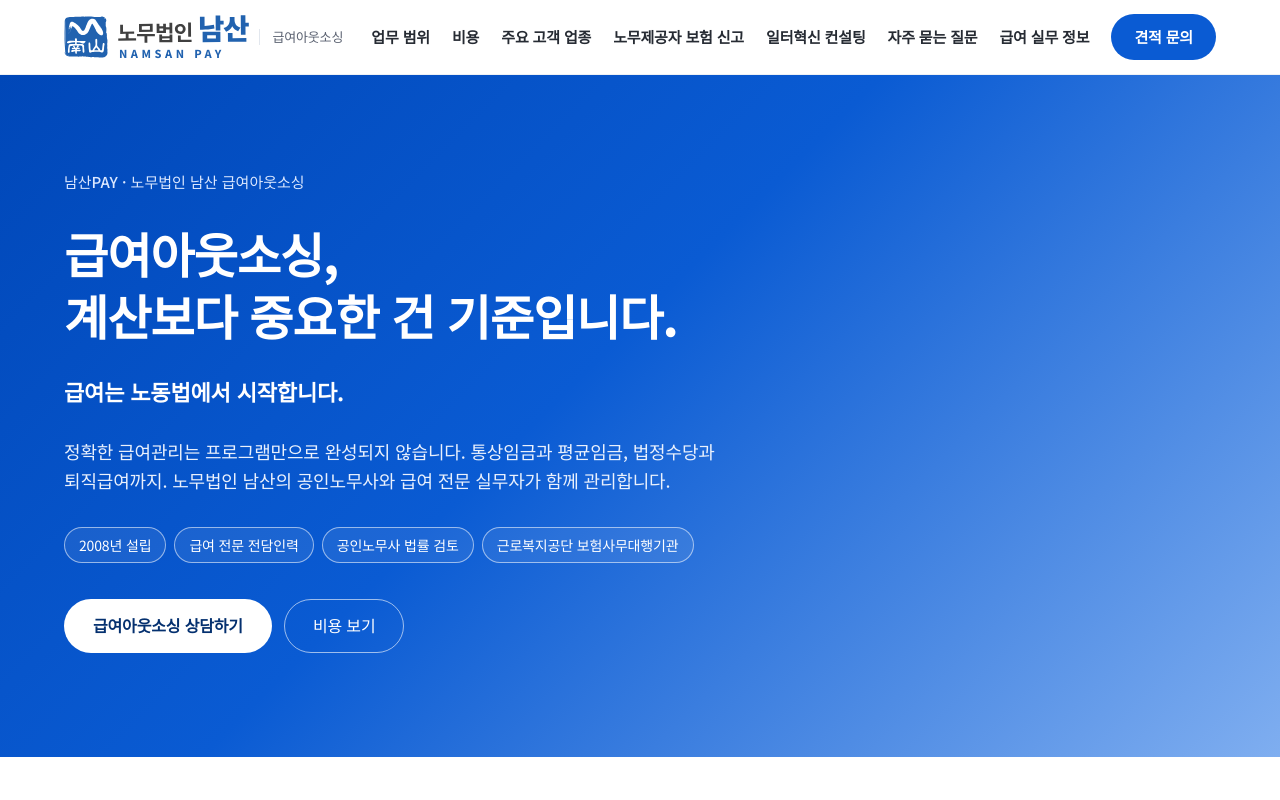
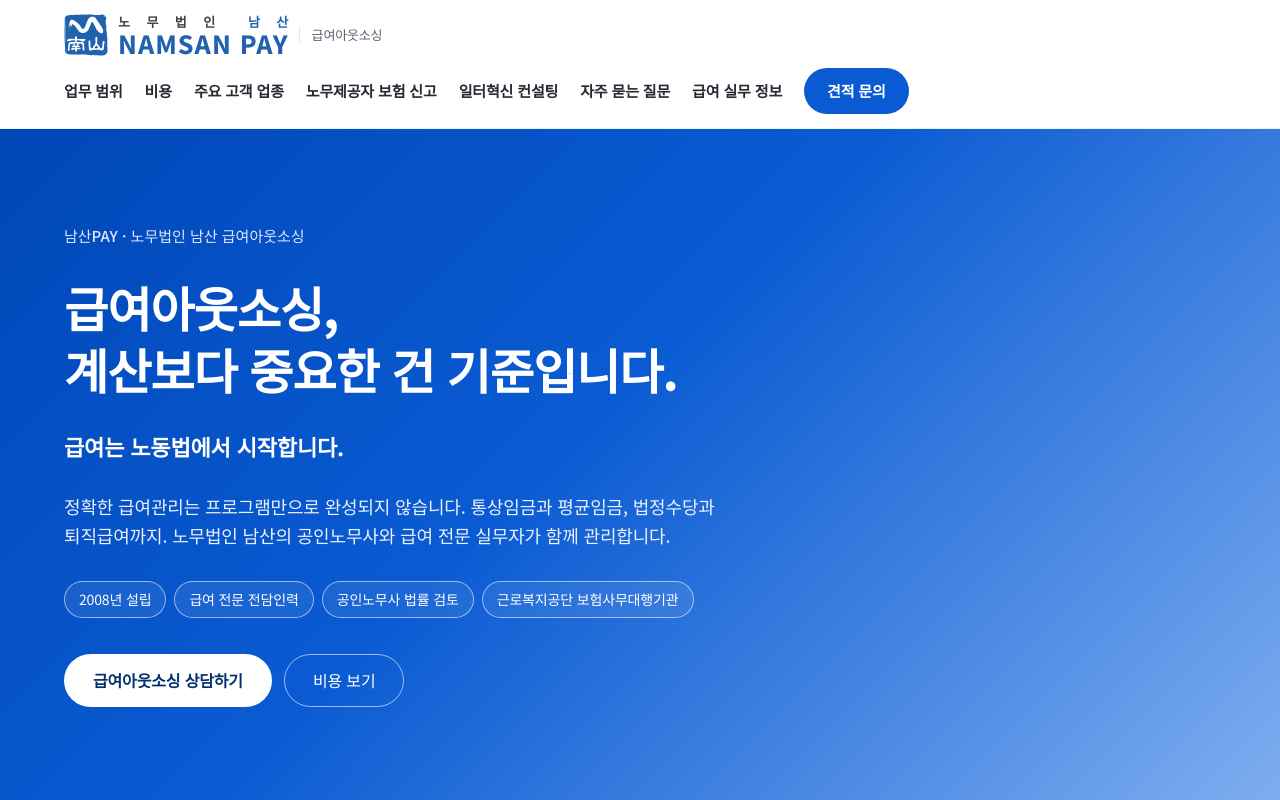
Before and after one commit to namsanpay/namsanpay.github.io, an Eleventy site: page src/index.njk in a window 1280 px wide. Shown: the top 800 px of the page. Built offline with nearby package versions, Linux system fonts and the light colour scheme; Eleventy itself is replaced by a stand-in of ours; files that its build step writes are made by us from their sources; a web font is replaced by a local one.

Commit message:
로고 글자 배치: 위 '노무법인 남산' 작게, 아래 'NAMSAN PAY' 크게, 두 줄 양끝 맞춤(공유 이미지 포함)
Co-Authored-By: Claude Opus 5.5 <noreply@anthropic.com>
Claude-Session: https://claude.ai/code/session_01AtLZ5EUn5HxkmBWDedNWz7

```diff
--- a/src/_includes/base.njk
+++ b/src/_includes/base.njk
@@ -35,7 +35,7 @@
 <a class="skip" href="#content">본문 바로가기</a>
 <header class="site-header">
   <div class="wrap header-inner">
-    <a class="brand" href="/" aria-label="{{ site.brand }} 홈 · {{ site.name }} 급여아웃소싱"><img class="brand-mark" src="/assets/brand/namsan-mark.svg" alt="" width="44" height="42"><span class="brand-text"><img class="brand-wordmark" src="/assets/brand/namsan-wordmark.svg" alt="노무법인 남산" width="133" height="28"><span class="brand-en">NAMSAN PAY</span></span><span class="brand-sub">급여아웃소싱</span></a>
+    <a class="brand" href="/" aria-label="{{ site.brand }} 홈 · {{ site.name }} 급여아웃소싱"><img class="brand-mark" src="/assets/brand/namsan-mark.svg" alt="" width="44" height="42"><span class="brand-text"><span class="brand-ko" aria-hidden="true"><span>노</span><span>무</span><span>법</span><span>인</span><span></span><span class="b">남</span><span class="b">산</span></span><span class="brand-pay">NAMSAN PAY</span></span><span class="brand-sub">급여아웃소싱</span></a>
     <button type="button" class="menu-btn" aria-expanded="false" aria-controls="site-nav" aria-label="메뉴 열기"><span></span><span></span><span></span></button>
     <nav aria-label="주요 메뉴" class="nav" id="site-nav">
       <a href="/#scope">업무 범위</a>
@@ -55,7 +55,7 @@
 <footer class="site-footer">
   <div class="wrap footer-inner">
     <div class="footer-col">
-      <span class="brand footer-brand"><img class="brand-mark" src="/assets/brand/namsan-mark.svg" alt="" width="44" height="42"><span class="brand-text"><img class="brand-wordmark" src="/assets/brand/namsan-wordmark.svg" alt="노무법인 남산" width="133" height="28"><span class="brand-en">NAMSAN PAY</span></span></span>
+      <span class="brand footer-brand"><img class="brand-mark" src="/assets/brand/namsan-mark.svg" alt="" width="44" height="42"><span class="brand-text"><span class="brand-ko" aria-hidden="true"><span>노</span><span>무</span><span>법</span><span>인</span><span></span><span class="b">남</span><span class="b">산</span></span><span class="brand-pay">NAMSAN PAY</span></span></span>
       <strong>{{ site.name }}</strong>
       {% if site.ceo %}<span>대표 공인노무사 {{ site.ceo }}</span>{% endif %}
       {% if site.bizNo %}<span>사업자등록번호 {{ site.bizNo }}</span>{% endif %}
--- a/src/assets/style.css
+++ b/src/assets/style.css
@@ -345,3 +345,12 @@ th{background:#EEF3FB}
 .brand-wordmark{display:block;height:28px;width:auto}
 .brand-en{font-size:11px;font-weight:800;letter-spacing:.32em;color:#2162AF;line-height:1;padding-left:1px}
 @media (max-width:900px){.brand-wordmark{height:24px}.brand-en{font-size:10px;letter-spacing:.28em}}
+/* 로고 수정(10:13): 위 '노무법인 남산' 작게, 아래 'NAMSAN PAY' 크게, 양끝 맞춤 */
+.brand-text{display:inline-flex;flex-direction:column;width:max-content;gap:3px}
+.brand-ko{display:flex;justify-content:space-between;font-size:12.5px;font-weight:700;color:#404040;line-height:1}
+.brand-ko .b{color:#2162AF;font-weight:800}
+.brand-ko .sp{width:6px}
+.brand-pay{font-size:25px;font-weight:800;letter-spacing:.04em;color:#2162AF;line-height:1;white-space:nowrap}
+@media (max-width:900px){.brand-ko{font-size:11px}.brand-pay{font-size:21px}}
+.brand-ko{font-size:13px;letter-spacing:.02em}
+@media (max-width:900px){.brand-ko{font-size:11.5px}}
```
Also changed, not shown: src/assets/brand/og.png.
